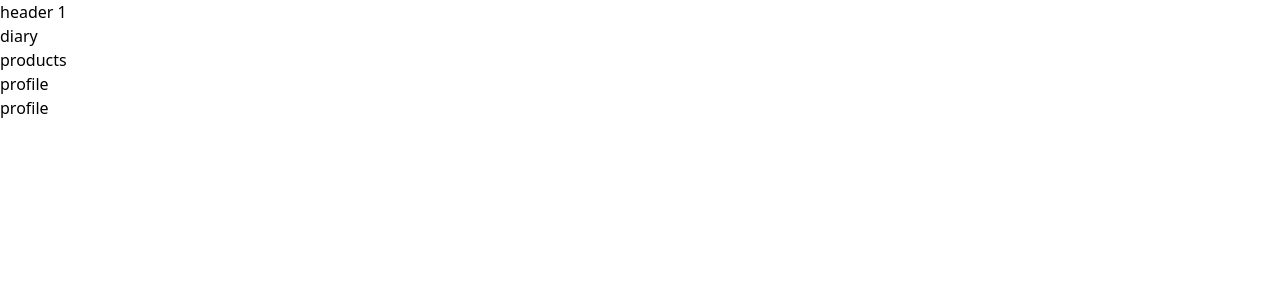
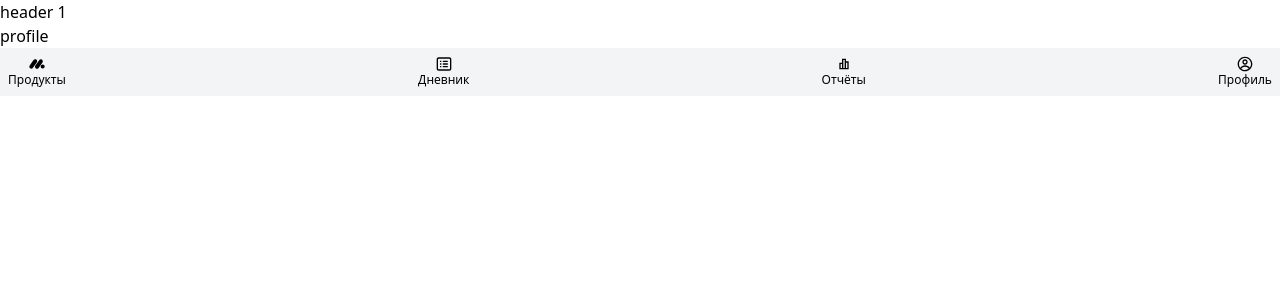
Before and after one commit to maskyy/caketruth-web, a React (Create React App) app: page /profile in a window 1280 px wide. Shown: the top 300 px of the page. Built offline with nearby package versions, Linux system fonts and the light colour scheme.

Commit message:
Work on footer

```diff
--- a/src/App.tsx
+++ b/src/App.tsx
@@ -1,24 +1,19 @@
-import { BrowserRouter, Link, Route, Routes } from "react-router-dom";
+import { BrowserRouter, Route, Routes } from "react-router-dom";
 import Footer from "./components/footer/Footer";
 import DiaryPage from "./pages/DiaryPage";
 import ProductsPage from "./pages/ProductsPage";
 import ProfilePage from "./pages/ProfilePage";
+import ReportsPage from "./pages/ReportsPage";
 
 function App() {
   return <div>
     <h1>header 1</h1>
     <BrowserRouter>
-      <nav>
-        <ul>
-          <li><Link to="/diary">diary</Link></li>
-          <li><Link to="/products">products</Link></li>
-          <li><Link to="/profile">profile</Link></li>
-        </ul>
-      </nav>
       <Routes>
         <Route path="/" element={<div>hello world</div>} />
+        <Route path="/products" element={<ProductsPage />} />
         <Route path="/diary" element={<DiaryPage />} />
-        <Route path="/products" element={<ProductsPage />} />
+        <Route path="/reports" element={<ReportsPage />} />
         <Route path="/profile" element={<ProfilePage />} />
       </Routes>
       <Footer />
--- a/src/components/footer/Footer.tsx
+++ b/src/components/footer/Footer.tsx
@@ -1,5 +1,33 @@
+import { CgInsights, CgList, CgMonday, CgProfile } from "react-icons/cg";
+import TabLink from "./TabLink";
+
 function Footer() {
-  return <footer></footer>;
+  return (
+    <footer className="bg-gray-100 py-2">
+      <ul className="flex justify-between mx-2">
+        <li>
+          <TabLink to="/products" title="Продукты">
+            <CgMonday />
+          </TabLink>
+        </li>
+        <li>
+          <TabLink to="/diary" title="Дневник">
+            <CgList />
+          </TabLink>
+        </li>
+        <li>
+          <TabLink to="/reports" title="Отчёты">
+            <CgInsights />
+          </TabLink>
+        </li>
+        <li>
+          <TabLink to="/profile" title="Профиль">
+            <CgProfile />
+          </TabLink>
+        </li>
+      </ul>
+    </footer>
+  );
 }
 
 export default Footer;
--- /dev/null
+++ b/src/components/footer/TabLink.tsx
@@ -0,0 +1,16 @@
+import { Link } from "react-router-dom";
+
+function TabLink({ to, children, title }: {
+  to: string,
+  children?: React.ReactNode,
+  title: string
+}) {
+  return (
+    <Link to={to} className="flex flex-col items-center">
+      {children}
+      <p className="text-xs">{title}</p>
+    </Link>
+  );
+}
+
+export default TabLink;
--- /dev/null
+++ b/src/pages/ReportsPage.tsx
@@ -0,0 +1,9 @@
+function ReportsPage() {
+  return (
+    <div>
+      reports
+    </div>
+  );
+}
+
+export default ReportsPage;
--- a/tailwind.config.js
+++ b/tailwind.config.js
@@ -1,7 +1,7 @@
 /** @type {import('tailwindcss').Config} */
 module.exports = {
   content: [
-    ".src/**/*.{js,jsx,ts,tsx}",
+    "./src/**/*.{js,jsx,ts,tsx}",
   ],
   theme: {
     extend: {},
```
